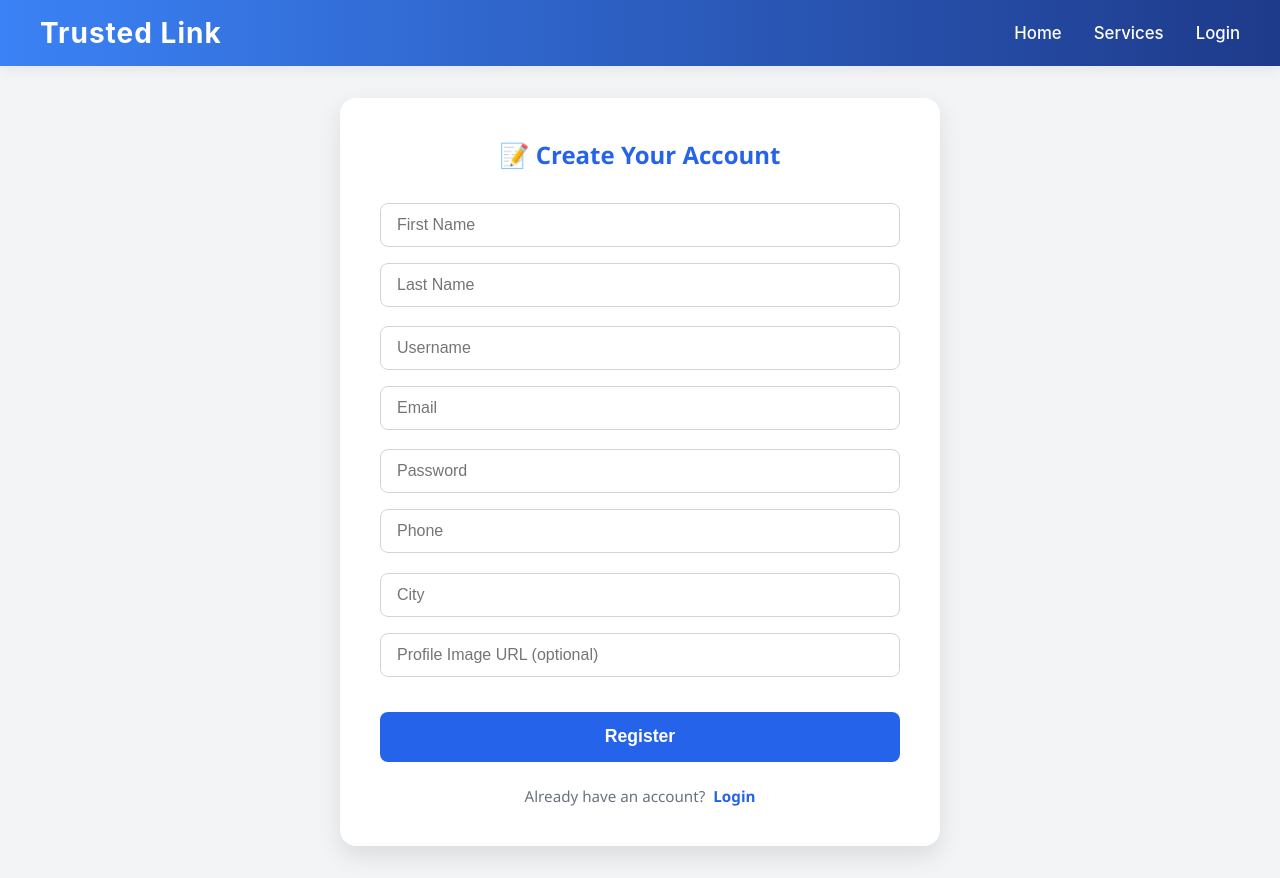
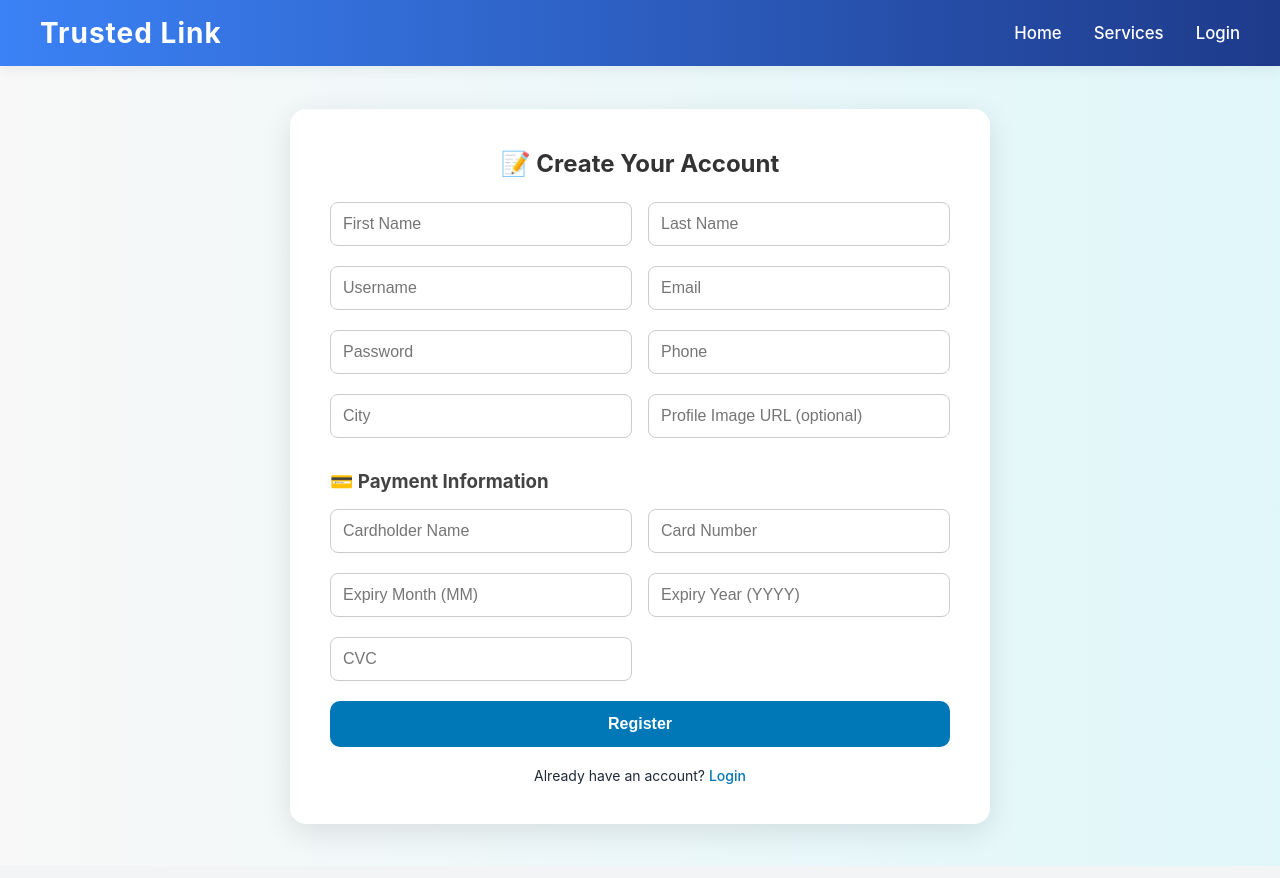
Before and after one commit to Yibhir0/-TrustedLink, a React (Create React App) app in the folder client/: page /register in a window 1280 px wide. Built offline with nearby package versions, Linux system fonts and the light colour scheme.

Commit message:
added CardPayment

```diff
--- a/client/src/css/Register.css
+++ b/client/src/css/Register.css
@@ -1,81 +1,90 @@
 .register-container {
-    min-height: 100vh;
-    background-color: #f3f4f6;
   display: flex;
   align-items: center;
   justify-content: center;
-    padding: 2rem;
+  padding: 40px 20px;
+  min-height: 100vh;
+  background: linear-gradient(to right, #f8f8f8, #e0f7fa);
 }
 
 .register-form {
-    background: white;
-    padding: 2.5rem;
-    border-radius: 1rem;
-    max-width: 600px;
+  background-color: #fff;
+  padding: 40px;
+  border-radius: 16px;
   width: 100%;
-    box-shadow: 0 10px 25px rgba(0, 0, 0, 0.1);
-    font-family: 'Segoe UI', Tahoma, Geneva, Verdana, sans-serif;
+  max-width: 700px;
+  box-shadow: 0 8px 30px rgba(0, 0, 0, 0.1);
 }
 
 .register-form h2 {
+  margin-bottom: 24px;
+  color: #333;
   text-align: center;
-    color: #2563eb;
-    margin-bottom: 2rem;
+}
+
+.register-form h3 {
+  margin-top: 32px;
+  margin-bottom: 16px;
+  color: #444;
 }
 
 .form-grid {
   display: grid;
-    grid-template-columns: repeat(auto-fit, minmax(260px, 1fr));
-    gap: 1rem;
-    margin-bottom: 1.2rem;
+  grid-template-columns: 1fr 1fr;
+  gap: 16px;
+  margin-bottom: 20px;
 }
 
-  .register-form input {
-    padding: 0.75rem 1rem;
-    font-size: 1rem;
-    border-radius: 0.5rem;
-    border: 1px solid #d1d5db;
-    outline: none;
-    transition: 0.2s;
+.form-grid input {
+  padding: 12px;
+  border: 1px solid #ccc;
+  border-radius: 8px;
+  font-size: 16px;
+  width: 100%;
+  box-sizing: border-box;
+  transition: border-color 0.3s;
 }
 
-  .register-form input:focus {
-    border-color: #2563eb;
-    box-shadow: 0 0 0 3px rgba(37, 99, 235, 0.2);
+.form-grid input:focus {
+  border-color: #0077b6;
+  outline: none;
 }
 
 .btn-register {
   width: 100%;
-    padding: 0.9rem;
-    background-color: #2563eb;
+  padding: 14px;
+  background-color: #0077b6;
   color: white;
+  font-size: 16px;
+  font-weight: bold;
   border: none;
-    border-radius: 0.5rem;
-    font-size: 1.1rem;
-    font-weight: 600;
+  border-radius: 10px;
   cursor: pointer;
-    transition: background-color 0.3s ease;
-    margin-top: 1rem;
+  transition: background 0.3s;
 }
 
 .btn-register:hover {
-    background-color: #1d4ed8;
+  background-color: #005f8f;
 }
 
 .login-redirect {
-    margin-top: 1.5rem;
   text-align: center;
-    font-size: 0.95rem;
-    color: #6b7280;
+  margin-top: 20px;
+  font-size: 14px;
 }
 
 .login-redirect a {
-    color: #2563eb;
-    font-weight: 600;
+  color: #0077b6;
   text-decoration: none;
-    margin-left: 4px;
+  font-weight: 500;
 }
 
-  .login-redirect a:hover {
-    text-decoration: underline;
+@media (max-width: 600px) {
+  .form-grid {
+    grid-template-columns: 1fr;
   }
+
+  .register-form {
+    padding: 24px;
+  }
+}
--- a/client/src/pages/Register.js
+++ b/client/src/pages/Register.js
@@ -3,7 +3,6 @@ import { useNavigate } from 'react-router-dom';
 import '../css/Register.css';
 
 const Register = () => {
-
     const navigate = useNavigate();
     const [formData, setFormData] = useState({
         username: '',
@@ -15,6 +14,11 @@ const Register = () => {
         phone: '',
         profileImage: '',
         role: 'customer',
+        cardHolderName: '',
+        cardNumber: '',
+        expiryMonth: '',
+        expiryYear: '',
+        cvc: ''
     });
 
     const handleChange = (e) => {
@@ -44,7 +48,7 @@ const Register = () => {
     };
 
     return (
-        <div className="register-container">
+        <div className="register-container full-page">
             <form className="register-form" onSubmit={handleSubmit}>
                 <h2>📝 Create Your Account</h2>
 
@@ -68,6 +72,21 @@ const Register = () => {
                     <input type="text" name="profileImage" placeholder="Profile Image URL (optional)" value={formData.profileImage} onChange={handleChange} />
                 </div>
 
+                <h3>💳 Payment Information</h3>
+                <div className="form-grid">
+                    <input type="text" name="cardHolderName" placeholder="Cardholder Name" value={formData.cardHolderName} onChange={handleChange} required />
+                    <input type="text" name="cardNumber" placeholder="Card Number" value={formData.cardNumber} onChange={handleChange} required />
+                </div>
+
+                <div className="form-grid">
+                    <input type="number" name="expiryMonth" placeholder="Expiry Month (MM)" min="1" max="12" value={formData.expiryMonth} onChange={handleChange} required />
+                    <input type="number" name="expiryYear" placeholder="Expiry Year (YYYY)" min="2024" value={formData.expiryYear} onChange={handleChange} required />
+                </div>
+
+                <div className="form-grid">
+                    <input type="text" name="cvc" placeholder="CVC" value={formData.cvc} onChange={handleChange} required />
+                </div>
+
                 <button type="submit" className="btn-register">Register</button>
 
                 <p className="login-redirect">
```
Also changed, not shown: 2 other files (tests, documents, lock files or other folders). Lines whose indentation alone changed are shown as unchanged.
